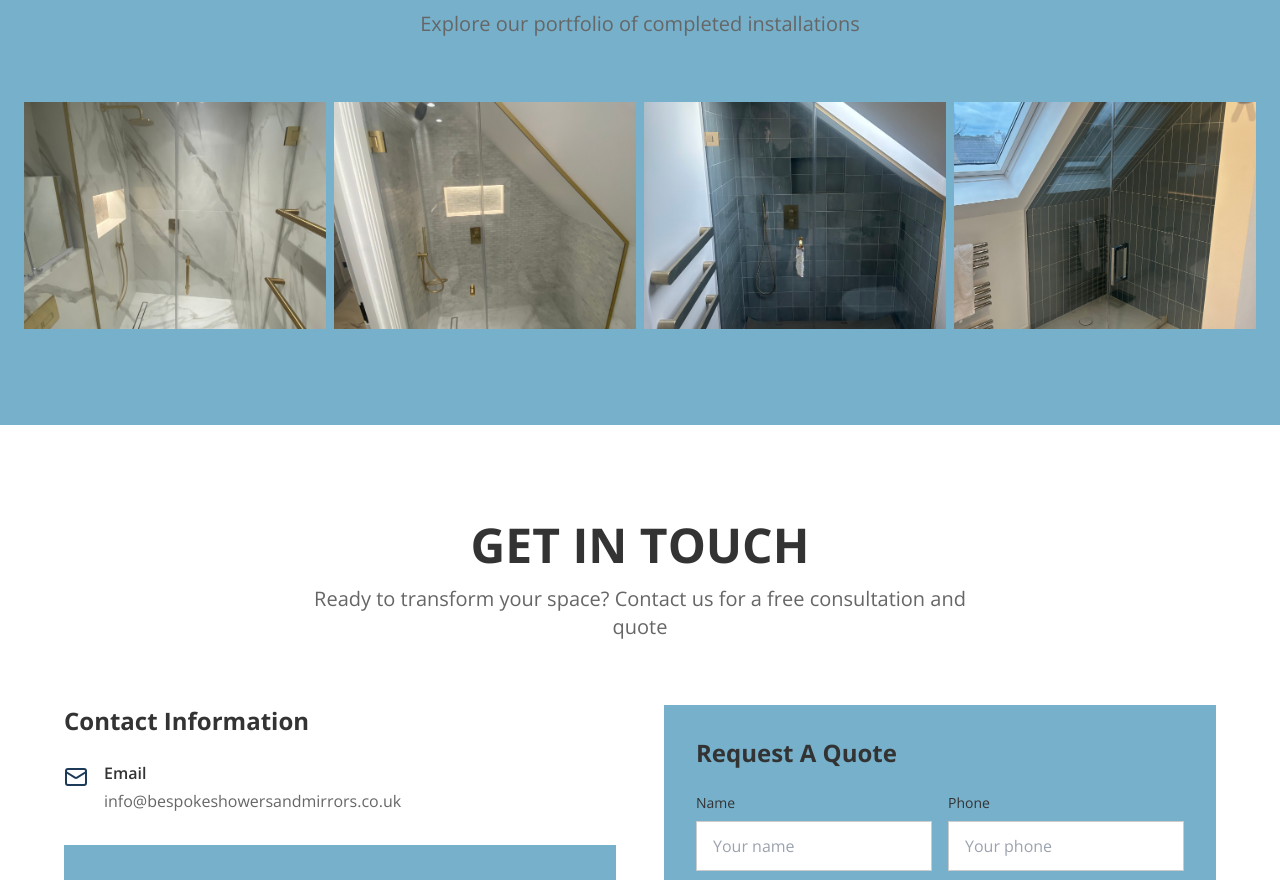
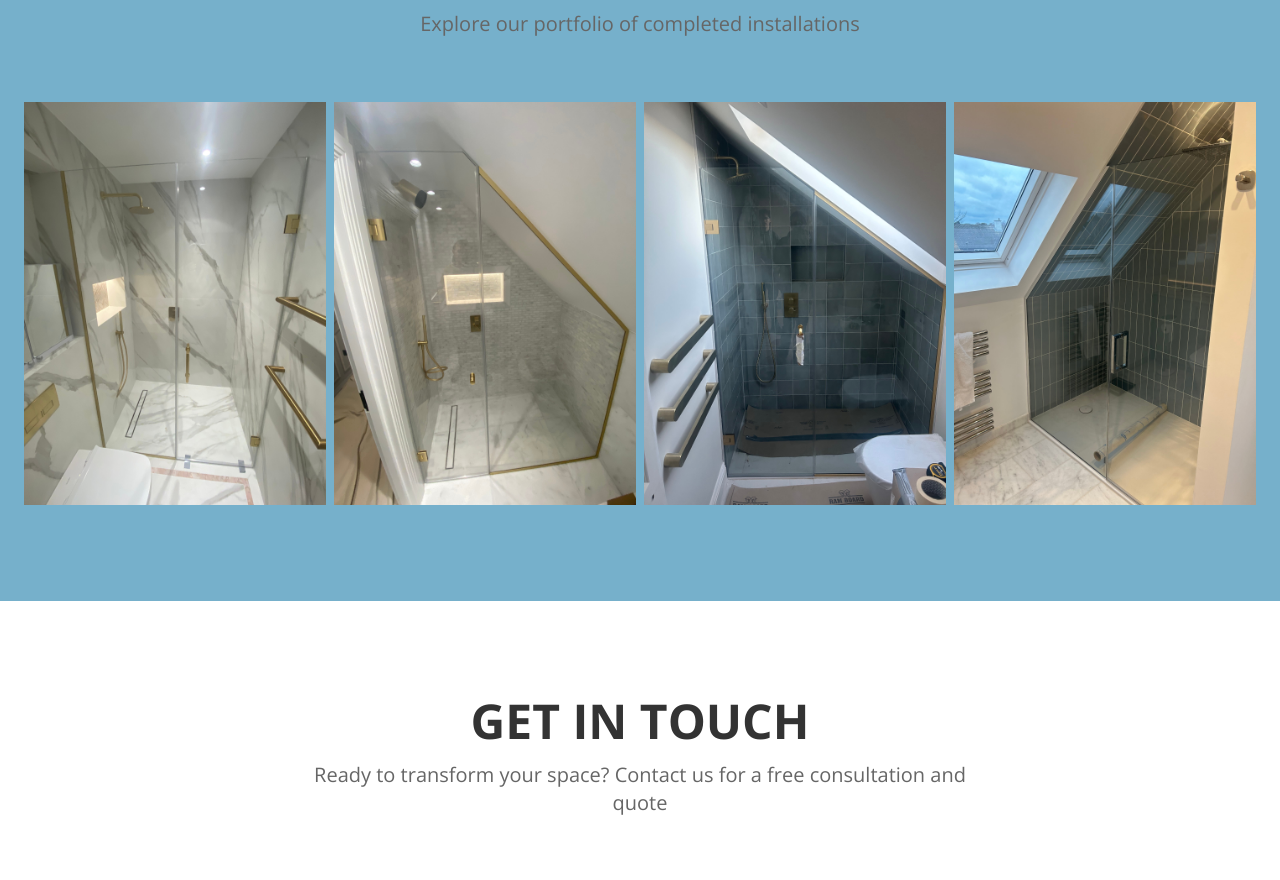
Before and after one commit to matthoppy/CustomShowers-Website, a React (Vite) app: page / in a window 1280 px wide. Shown: the part 3264-4144 px from the top of the page. Built offline with nearby package versions, Linux system fonts and the light colour scheme; the HTML template or start-up script is replaced by a standard one.

Commit message:
Update gallery images

```diff
--- a/src/components/Gallery.tsx
+++ b/src/components/Gallery.tsx
@@ -41,12 +41,12 @@ const Gallery = () => {
           {projects.map((project, index) => (
             <div
               key={index}
-              className="relative aspect-[4/3] overflow-hidden group cursor-pointer"
+              className="relative aspect-[3/4] overflow-hidden group cursor-pointer bg-background"
             >
               <img
                 src={project.image}
                 alt={project.alt}
-                className="w-full h-full object-cover transition-transform duration-500 group-hover:scale-110"
+                className="w-full h-full object-contain transition-transform duration-500 group-hover:scale-105"
               />
               <div className="absolute inset-0 bg-overlay/60 opacity-0 group-hover:opacity-100 transition-opacity duration-300 flex items-center justify-center">
                 <span className="text-primary-foreground text-lg font-semibold">
```
